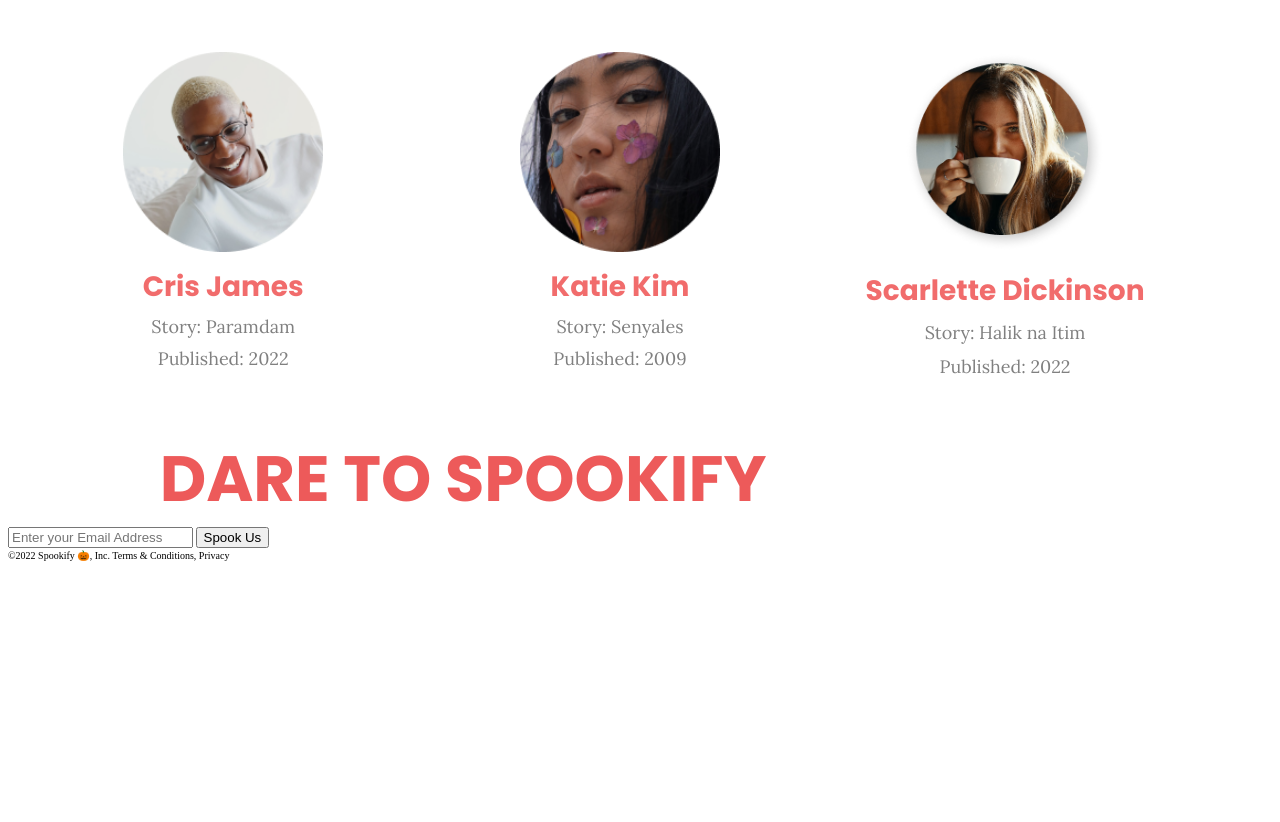
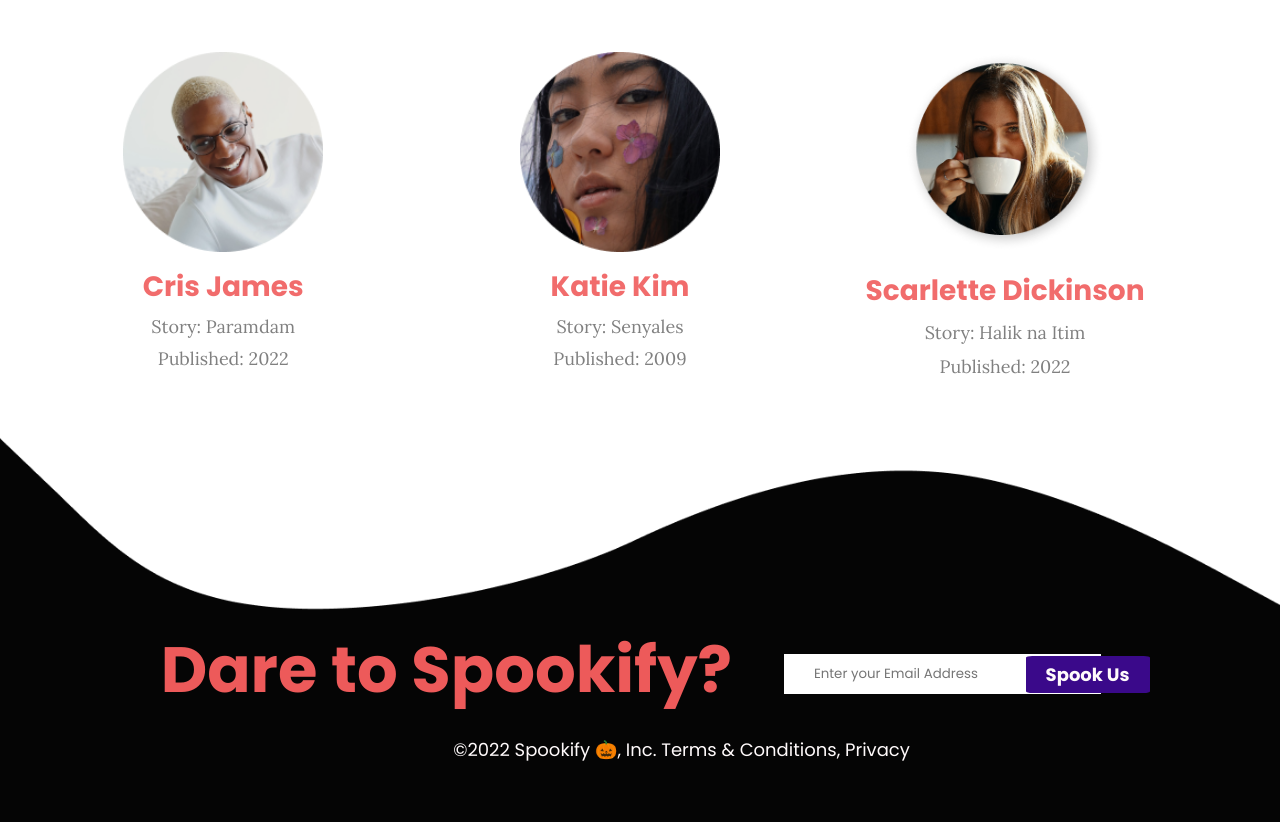
Before and after one commit to ReynanYap/spookify-Yap, a plain HTML site: page index.html in a window 1280 px wide. Shown: the part 1849-2671 px from the top of the page. Before the commit the page ends 2420 px from the top, so only its background shows below. Drawn offline with Linux system fonts and the light colour scheme.

Commit message:
5th Commit

```diff
--- a/index.html
+++ b/index.html
@@ -92,12 +92,14 @@
             </div>
         </section>
         <footer>
-            <div>
-                <h1>Dare to Spookify</h1>
-                <input type="text" placeholder="Enter your Email Address">
-                <input type="submit" value="Spook Us">
-                <p>©2022 Spookify 🎃, Inc. Terms & Conditions, Privacy</p>
+            <div class="f">
+                <h1 class="Ds">Dare to Spookify?</h1>
+                <input type="text" placeholder="Enter your Email Address" class="ft">
+                <input type="submit" value="Spook Us" class="fs">
+                <p class="fp">©2022 Spookify 🎃, Inc. Terms & Conditions, Privacy</p>
+                <div><img src="images/Vector.png" class="vector" alt=""></div>
             </div>
+
         </footer>
     </main>
 </body>
--- a/styles/main.css
+++ b/styles/main.css
@@ -113,7 +113,8 @@ h2{
   margin-left:12%;
   font-weight: bold;
 }
-.main, .top-authors, .name{
+.main, .top-authors, .name, .fp
+, .ft, .fs{
   font-family:'Poppins', sans-serif;
 
 }
@@ -239,3 +240,37 @@ h2{
 .cris,.katie, .scarlette{
   width: 200px;
 }
+.vector{
+  width: 101%;
+  margin-left: -1%;
+  margin-bottom:-1%;
+}
+.f, .Ds, .ft, .fs,.fp{
+  position: absolute;
+}
+.Ds{
+  margin-top: 15%;
+  text-transform: none;
+}
+.fp{
+  font-size: 18px;
+  margin-top: 24%;
+  color: #FFFAFB;
+  margin-left: 35%;
+}
+.ft, .fs{
+  border: #FFFAFB;
+  margin-top: 17.5%;
+  padding: 10px 30px;
+  margin-left: 61%;
+}
+.fs{
+  margin-top: 17.7%;
+  margin-left:80%;
+  padding: 5px 20px;
+  border-radius: 5%;
+  background-color: rgb(58, 9, 138);
+  color: #FFFAFB;
+  font-size: 18px;
+  font-weight: bold;
+}
```
